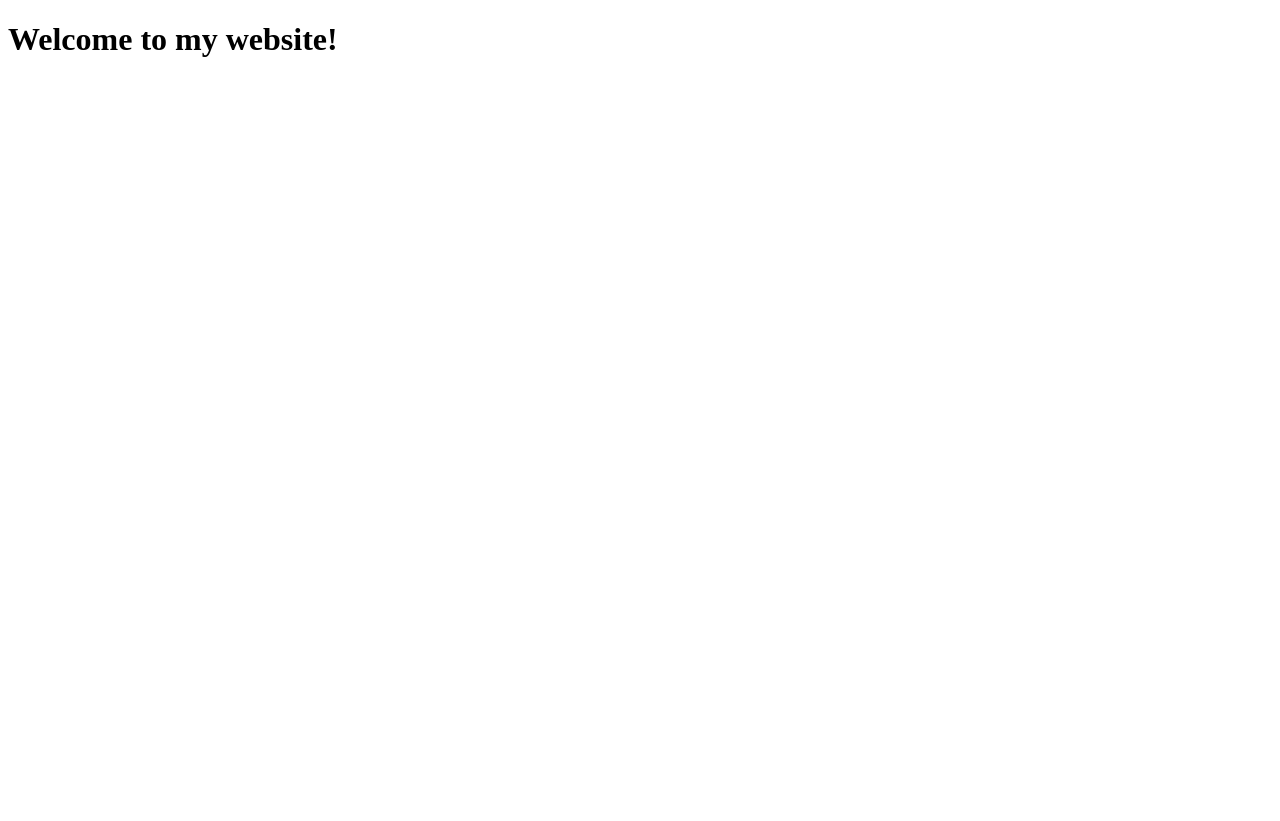
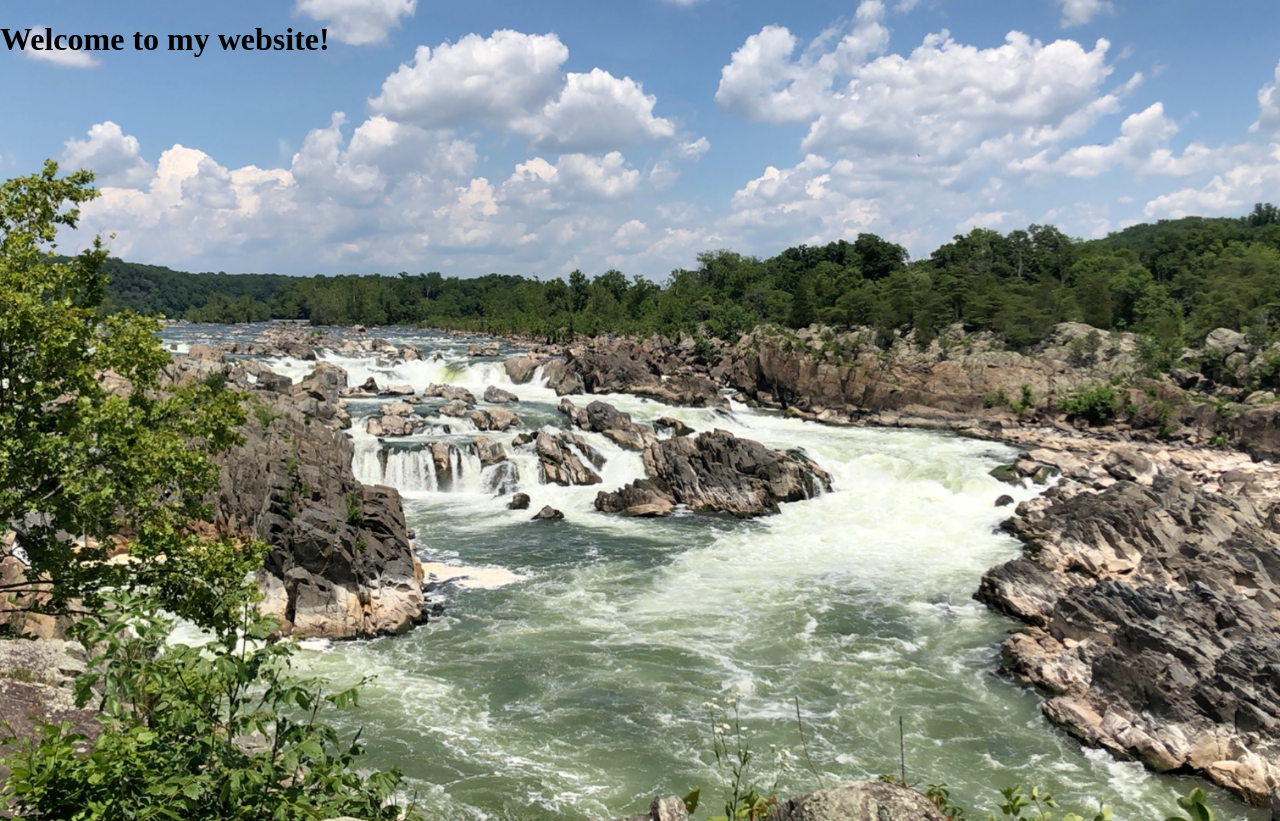
Before and after one commit to hgzvt98gtk-svg/hgzvt98gtk-svg.github.io, a plain HTML site: page index.html in a window 1280 px wide. Before the commit the page ends 800 px from the top, so only its background shows below. Drawn offline with Linux system fonts and the light colour scheme.

Commit message:
Set background image for the body element
Updated body style to include a background image.

```diff
--- a/index.html
+++ b/index.html
@@ -5,7 +5,7 @@
     <title>Hussam Faroug</title>
     <link rel="icon" type="image/x-icon" href="favicon.ico">
 </head>
-<body>
-    <h1>Welcome to my website!</h1>
+<body style="background-image: url('background.jpeg'); background-size: cover; background-position: center; background-repeat: no-repeat; height: 100vh; margin: 0;">
+  <h1>Welcome to my website!</h1>
 </body>
 </html>
```
